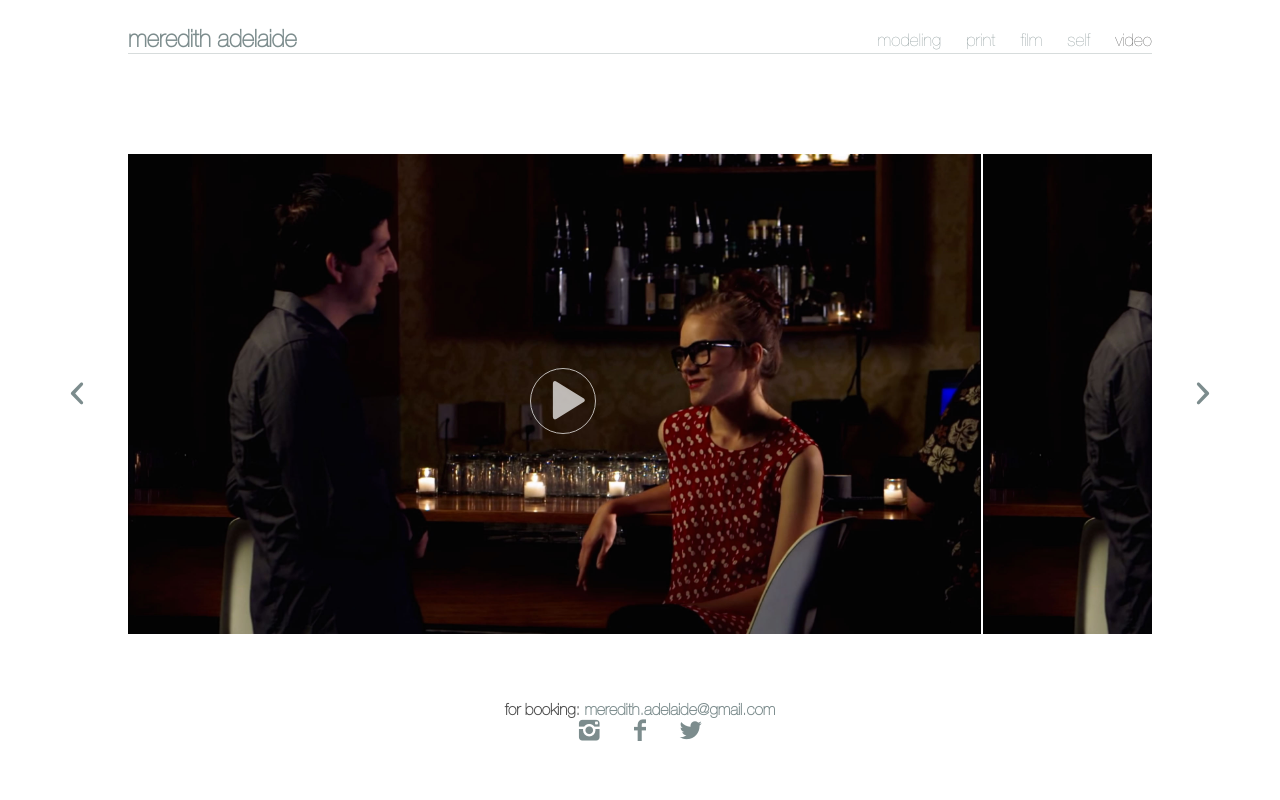
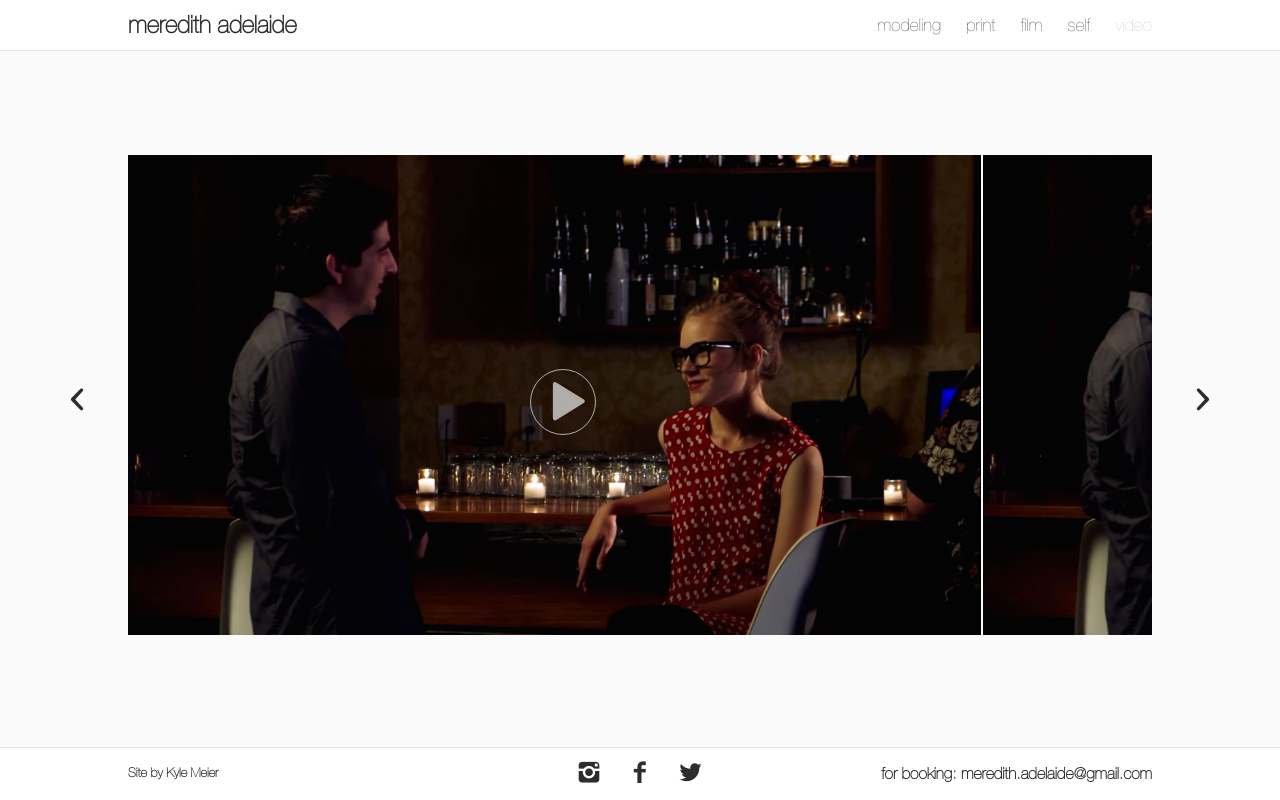
Before and after one commit to kylemeier/freelance-projects, a PHP site: page /video in a window 1280 px wide. Run offline with PHP 8.4, Linux system fonts and the light colour scheme; some libraries are stand-ins or nearby versions.

Commit message:
revamped desktop page styling

```diff
--- a/meredithadelaide/css/style.css
+++ b/meredithadelaide/css/style.css
@@ -29,8 +29,10 @@
 #icon-scroll-left, #icon-scroll-right {
   position: absolute;
   top: 50%;
-  margin-top: 25px;
-  font-size: 3em; }
+  -webkit-transform: translate(0, -50%);
+  transform: translate(0, -50%);
+  font-size: 3em;
+  border-radius: 100%; }
 
 #icon-scroll-left {
   left: -75px; }
@@ -56,7 +58,8 @@
 .icon-play-button:after {
   content: '\e604';
   font-size: 4em;
-  border: 1px solid #fff;
+  color: #EDEDED;
+  border: 1px solid #EDEDED;
   border-radius: 100%; }
 
 .icon-play-button {
@@ -74,55 +77,75 @@
 
 body, a {
   font-family: 'helvetica-neue';
-  color: #7C8C8D; }
+  color: #7C8C8D;
+  color: #2e2d2c; }
+
+body {
+  background: #FAFAFA; }
 
 a:hover {
-  color: #4C4C4C; }
+  color: #D6D6D6; }
 
 li {
   list-style-type: none; }
 
 .page-container {
   position: absolute;
-  width: 80%;
-  margin-left: 10%;
+  width: 100%;
   height: 100%;
   left: 0;
   transition: opacity 1s ease-out; }
 
 header {
   position: relative;
-  width: 100%;
-  margin: 25px 0;
+  width: 90%;
   border-bottom: 1px solid rgba(124, 140, 141, 0.3);
-  font-size: 1.5em; }
+  font-size: 1.5em;
+  line-height: 50px;
+  background: #fff;
+  border-bottom: 1px solid #e1e2e3;
+  padding-left: 10%;
+  z-index: 1; }
 
 .navbar-toggle {
   position: relative;
   float: right;
-  margin-top: 30px;
-  z-index: 1;
-  font-size: 1.1em; }
+  right: 0;
+  line-height: 50px;
+  z-index: 2;
+  font-size: 1.1em;
+  padding-right: 10%; }
   .navbar-toggle li {
     float: left;
     padding-right: 25px; }
     .navbar-toggle li:last-child {
       padding-right: 0; }
   .navbar-toggle .active {
-    color: #4C4C4C; }
+    color: #C7C7C7; }
+
+#content-container {
+  position: absolute;
+  width: 80%;
+  margin: 0 10%;
+  height: 80%;
+  top: 50%;
+  -webkit-transform: translate(0, -50%);
+  transform: translate(0, -50%); }
 
 #content-pane {
   position: absolute;
   height: 100%;
   width: 100%;
   overflow-x: scroll; }
-  #content-pane #content {
+
+#content {
   position: absolute;
   height: 100%;
   width: 100%;
   width: auto;
   left: 0; }
-    #content-pane #content img {
+
+img {
   position: absolute;
   z-index: 0;
   height: 100%;
@@ -140,50 +163,43 @@ header {
     left: 0;
     width: 100%;
     height: 100%;
-    color: #fff;
     opacity: .7;
     transition: opacity .5s; }
     .placeholder a:hover {
       opacity: 1; }
 
-.scroll {
-  -webkit-transform: translate3d(10%, 0, 0); }
-
-.slidein {
-  position: fixed !important; }
-
-.slideout {
-  left: -200px !important;
-  right: 200px !important; }
-
 #sliding-container {
   position: relative;
-  height: 80%;
+  height: 100%;
   width: 100%; }
 
-#contact-info {
-  position: relative;
-  top: 110px;
-  color: #fff;
-  text-align: center;
-  width: 100%;
-  background: rgba(255, 255, 255, 0.7); }
-  #contact-info h2 {
-    font-size: 1em;
-    color: #4C4C4C;
-    padding-bottom: 10px; }
-  #contact-info ul {
-    font-size: 1.5em; }
-  #contact-info li {
+footer {
+  width: 80%;
+  background: #fff;
+  position: absolute;
+  bottom: 0;
+  padding: 0 10%;
+  color: #2e2d2c;
+  border-top: 1px solid #e1e2e3;
+  line-height: 50px; }
+  footer h2 {
+    float: right;
+    font-size: 1em; }
+  footer ul {
+    font-size: 1.5em;
+    width: 146px;
+    margin: 0 auto; }
+  footer li {
     display: inline-block;
     padding: 0 10px; }
+  footer h3 {
+    font-size: .8em;
+    float: left; }
 
 .video #content-pane {
   height: 75%;
   margin-top: 75px;
   overflow-y: hidden; }
-.video #contact-info {
-  top: 0px; }
 
 .video-wrapper {
   position: relative;
@@ -206,14 +222,6 @@ iframe {
   border: none;
   outline: none; }
 
-@media (max-height: 830px) and (min-width: 800px) {
-  #contact-info {
-    top: 75px; }
-    #contact-info h2 {
-      padding-bottom: 0px; }
-
-  .video #contact-info {
-    top: 35px; } }
 @media (max-width: 799px) {
   #icon-scroll-left, #icon-scroll-right {
     display: none; }
@@ -284,7 +292,7 @@ iframe {
     background: #6C6C70;
     color: #fff;
     font-size: 1.5em;
-    height: 200%;
+    height: 100%;
     width: 250px;
     z-index: 0; }
     .navbar-toggle ul {
@@ -319,8 +327,6 @@ iframe {
     height: 100%;
     margin-top: 0;
     overflow-y: scroll; }
-  .video #contact-info {
-    top: 350px; }
 
   .video-wrapper {
     position: relative;
@@ -336,7 +342,7 @@ iframe {
     width: 100%;
     height: 100%; }
 
-  #contact-info {
+  #contact-info, .video #contact-info {
     position: fixed;
     top: 350px;
     width: 225px;
@@ -344,11 +350,11 @@ iframe {
     color: #fff;
     background: none;
     border-top: 2px solid #fff; }
-    #contact-info h2 {
+    #contact-info h2, .video #contact-info h2 {
       padding: 10px 0;
       color: #fff;
       font-size: 1.1em; }
-      #contact-info h2 a {
+      #contact-info h2 a, .video #contact-info h2 a {
         font-size: .9em; } }
 @media (max-width: 799px) and (max-height: 450px) {
   .navbar-toggle {
@@ -356,5 +362,5 @@ iframe {
     .navbar-toggle ul {
       font-size: 1.2em; }
 
-  #contact-info {
+  #contact-info, .video #contact-info {
     top: 195px; } }
--- a/meredithadelaide/sass/style.scss
+++ b/meredithadelaide/sass/style.scss
@@ -1,3 +1,8 @@
+//new background #f4f3f1
+//header bottom #e1e2e3
+//new font color #2e2d2c
+//
+//
 @font-face {
     font-family: 'helvetica-neue';
     src: url('../fonts/HelveticaNeue-UltraLight.eot');
@@ -40,8 +45,10 @@
 #icon-scroll-left, #icon-scroll-right{
 	position:absolute;
 	top:50%;
-	margin-top:25px;
+	-webkit-transform: translate(0, -50%);
+    transform: translate(0, -50%);
 	font-size:3em;
+	border-radius:100%;
 
 }
 
@@ -78,7 +85,8 @@
 .icon-play-button:after{
 	content:'\e604';
 	font-size:4em;
-	border: 1px solid #fff;
+	color:#EDEDED;
+	border: 1px solid #EDEDED;
 	border-radius: 100%;
 }
 
@@ -101,20 +109,26 @@
 body, a{
 	font-family: 'helvetica-neue';
 	color:#7C8C8D;
-	// background:grey;
+	//********** new
+	color:#2e2d2c;
 }
 
+body{
+	background:#FAFAFA;
+}
+
+
 a:hover{
-	color:#4C4C4C;
+	color:#D6D6D6;
 }
 
 li{
 	list-style-type:none;
 }
+
 .page-container{
 	position:absolute;
-	width:80%;
-	margin-left:10%;
+	width:100%;
 	height:100%;
 	left:0;
 	transition: opacity 1s ease-out;
@@ -122,25 +136,24 @@ li{
 
 header{
 	position:relative;
-	width:100%;
-	// padding: 25px 0;
-	// padding-bottom:5%;
-	margin:25px 0;
-	// line-height:25px;
+	width:90%;
 	border-bottom:1px solid rgba(124,140,141,.3);
 	font-size:1.5em;
-}
-
-.contact-info{
-
+	line-height:50px;
+	background:#fff;
+	border-bottom:1px solid #e1e2e3;
+	padding-left:10%;
+	z-index:1;
 }
 
 .navbar-toggle{
 	position:relative;
 	float:right;
-	margin-top:30px;
-	z-index:1;
+	right:0;
+	line-height:50px;
+	z-index:2;
 	font-size:1.1em;
+	padding-right:10%;
 	li{
 		float:left;
 		padding-right:25px;
@@ -150,27 +163,35 @@ header{
 
 	}
 	.active{
-		color:#4C4C4C;
+		color:#C7C7C7;
 	}
 }
 
-// #content-container{
-// 	position:relative;
-// 	width:100%;
-// 	height:100%;
-// 	overflow:hidden;
+#content-container{
+	position:absolute;
+	width:80%;
+	margin:0 10%;
+	height:80%;
+	top:50%;
+	-webkit-transform: translate(0, -50%);
+    transform: translate(0, -50%);
+}
 
 #content-pane{
 	position:absolute;
 	height:100%;
 	width:100%;
 	overflow-x:scroll;
+}
+
 #content{
 	position:absolute;
 	height:100%;
 	width:100%;
 	width:auto;
 	left:0;
+}
+
 img{
 	position:absolute;
 	z-index:0;
@@ -178,10 +199,6 @@ header{
 	width:100%;
 	transition:opacity 1s ease-in-out;
 }
-		}
-
-	}
-// }
 
 .placeholder{
 	background:#EDEDED;
@@ -194,7 +211,6 @@ header{
 			left:0;
 			width:100%;
 			height:100%;
-			color: #fff;
 			opacity:.7;
 			transition:opacity .5s;
 			&:hover{
@@ -203,53 +219,52 @@ header{
 		}
 }
 
-
-.scroll{
-	-webkit-transform: translate3d(10%,0,0);
-}
-
-.slidein{
-	// width:200px !important;
-	position:fixed !important;
-
-}
-.slideout{
-	left:-200px !important;
-	right:200px !important;
-}
-
 #sliding-container{
 	position:relative;
-	// left:0;
-	// right:0;
-	// top:0;
-	// bottom:0;
-	height:80%;
+	height:100%;
 	width:100%;
-	// background:#fff;
-	// transition:all .2s ease-out;
 }
 
 
+// header{
+// 	position:relative;
+// 	width:100%;
+// 	margin-bottom:25px;
+// 	border-bottom:1px solid rgba(124,140,141,.3);
+// 	font-size:1.5em;
+// 	line-height:50px;
+// 	background:#fff;
+// 	border-bottom:1px solid #e1e2e3;
+// 	padding-left:10%;
+// }
 
-#contact-info{
-	position:relative;
-	top:110px;
-	color:#fff;
-	text-align:center;
-	width:100%;
-	background: rgba(255,255,255, .7);
+
+footer{
+	width:80%;
+	background: #fff;
+	// text-align:center;
+	position:absolute;
+	bottom:0;
+	padding:0 10%;
+	color:#2e2d2c;
+	border-top:1px solid #e1e2e3;
+	line-height:50px;
 	h2{
+		float:right;
 		font-size:1em;
-		color:#4C4C4C;
-		padding-bottom:10px;
 	}
 	ul{
 		font-size:1.5em;
+		width:146px;
+		margin:0 auto;
 	}
 	li{
 		display:inline-block;
 		padding:0 10px;
+	}
+	h3{
+		font-size:.8em;
+		float:left;
 	}
 }
 
@@ -276,9 +291,6 @@ header{
 		margin-top:75px;
 		// padding-bottom:120px;
 		overflow-y:hidden;
-	}
-	#contact-info{
-		top:0px;
 	}
 }
 
@@ -316,21 +328,6 @@ iframe{
 	outline:none;
 }
 
-//adjust max height to account for larger text
-@media(max-height:830px) and (min-width:800px){
-	#contact-info{
-		top:75px;
-		h2{
-			padding-bottom:0px;
-		}
-	}
-	.video{
-		#contact-info{
-			top:35px;
-		}
-	}
-}
-
 @media(max-width: 799px){
 
 	#icon-scroll-left, #icon-scroll-right{
@@ -347,10 +344,14 @@ iframe{
 		margin-right:-15px;
 		top:8px;
 
+
+
 	}
+
 	#icon-nav:hover{
 		color:#fff;
 	}
+
 	.placeholder{
 		float:none;
 		margin-bottom:2px;
@@ -381,6 +382,7 @@ iframe{
         	padding-right:0;
         }
 	}
+
 	.page-container{
 		width:100%;
 		margin-left:0%;
@@ -419,7 +421,7 @@ iframe{
 		color:#fff;
 		font-size:1.5em;
 		//prevent user from scrolling into whitespace
-		height:200%;
+		height:100%;
 		width:250px;
 		z-index:0;
 		ul{
@@ -470,16 +472,12 @@ iframe{
 
 		}
 
-.video{
-	#content-pane{
+.video #content-pane{
 		height:100%;
 		margin-top:0;
 		overflow-y:scroll;
 	}
-	#contact-info{
-		top:350px;
-	}
-}
+
 //
 //making contact info 350px twice
 //
@@ -499,7 +497,7 @@ iframe{
 	height: 100%;
 }
 
-	#contact-info{
+	#contact-info, .video #contact-info{
 		position:fixed;
 		top:350px;
 		width:225px;
@@ -525,7 +523,7 @@ iframe{
 				font-size:1.2em;
 			}
 		}
-		#contact-info{
+		#contact-info, .video #contact-info{
 			top:195px;
 		}
 
--- a/meredithadelaide/video/index.html
+++ b/meredithadelaide/video/index.html
@@ -33,6 +33,7 @@
 				<h2>meredith adelaide</h2>
 				<a href="#" id="icon-nav"></a>
 			</header>
+			<div id='content-container'>
 				<div id='content-pane'>
 					<!--images not in a ul in order to resize them responsively with minimal CSS -->
 					<div id='content'>
@@ -82,20 +83,20 @@
 				<iframe width="640" height="360" src="//www.youtube.com/embed/ZiHK3lLYN5I?theme=light&color=white" frameborder="0" allowfullscreen></iframe>
 			</div> -->
 					</div>
-
 				</div>
 				<a href='#' id='icon-scroll-left'></a>
 				<a href='#' id='icon-scroll-right'></a>
 			</div>
-
-	<div id='contact-info'>
+		</div>
+		<footer>
+			<h3>Site by <a href='http://www.kylemeier.com'>Kyle Meier</a></h3>
 			<h2>for booking: <a href='mailto:meredith.adelaide@gmail.com'>meredith.adelaide@gmail.com</a></h2>
 			<ul>
 				<li><a href='#' id="icon-instagram"></a></li>
 				<li><a href='#' id="icon-facebook"></a></li>
 				<li><a href='#' id="icon-twitter"></a></li>
 			</ul>
-
+		</footer>
 	</div>
 <script src="//ajax.googleapis.com/ajax/libs/jquery/1.11.1/jquery.min.js"></script>
 <script src="//ajax.googleapis.com/ajax/libs/jqueryui/1.10.4/jquery-ui.min.js"></script>
```
Also changed, not shown: meredithadelaide/index.html (+5 -4 lines), meredithadelaide/js/script.js (+7 -8 lines). Lines whose indentation alone changed are shown as unchanged.
